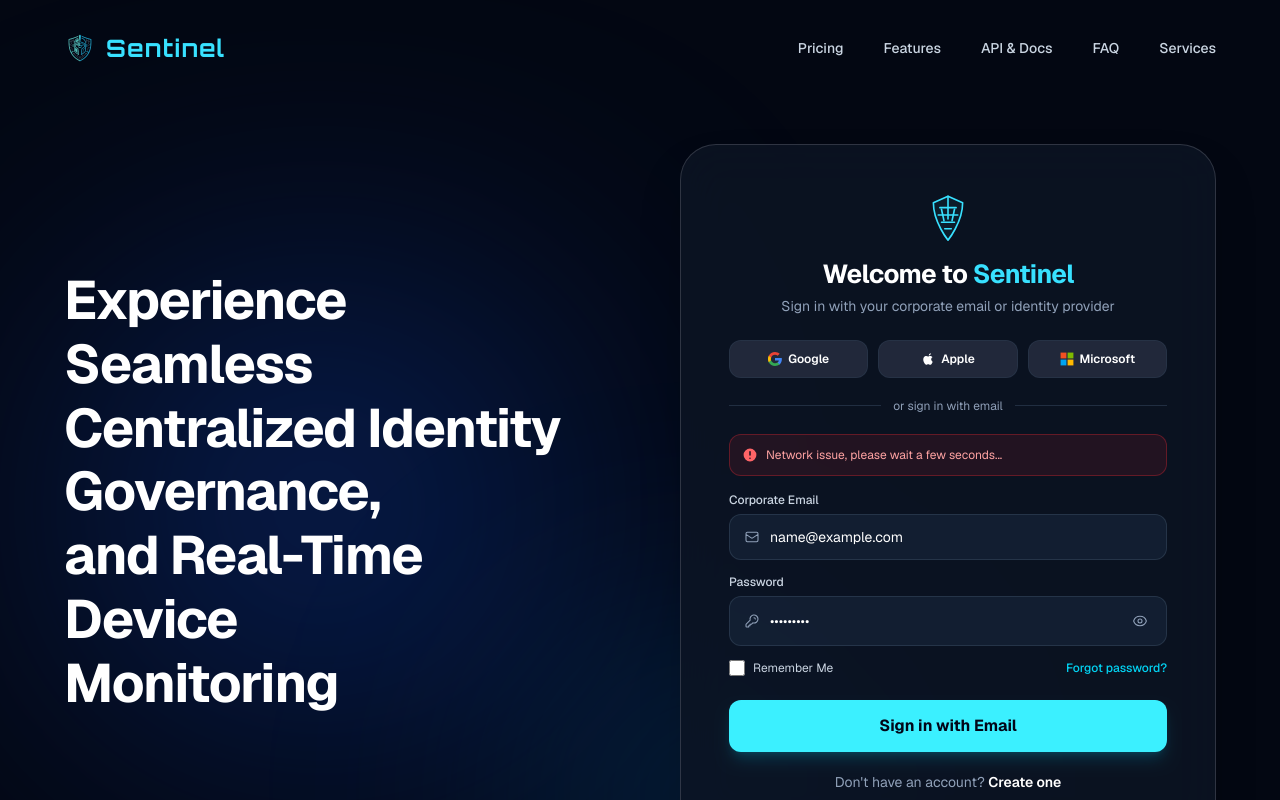
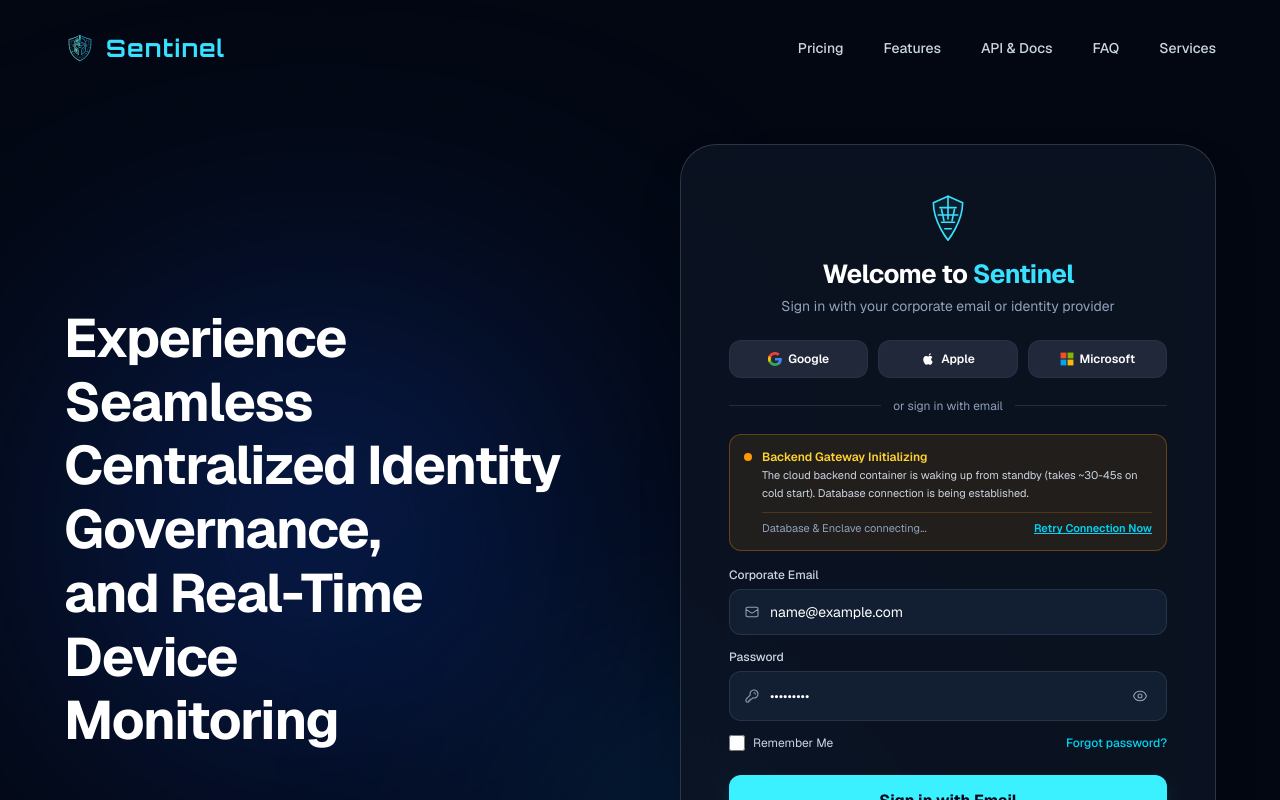
Before and after one commit to Sentinal-Security/web, a Next.js app: page /login in a window 1280 px wide. Both pictures are taken after typing "name@example.com", "Sample123" into the empty fields and a click on the button "Sign in with Email". Shown: the top 800 px of the page. Built offline with nearby package versions, Linux system fonts and the light colour scheme; no server answers.

Commit message:
fix(auth): improve cold start detection and auto-wait feedback during gateway startup [SS-157]

```diff
--- a/app/login/page.tsx
+++ b/app/login/page.tsx
@@ -204,8 +204,8 @@ function LoginPageContent() {
     };
   }, [mfaChallenge?.challengeId, mfaMode]);
 
-  const handleLoginSubmit = async (e: React.FormEvent) => {
-    e.preventDefault();
+  const handleLoginSubmit = async (e?: React.FormEvent) => {
+    if (e) e.preventDefault();
     setValidationError("");
     setAuthError(null);
     setNetworkWait(false);
@@ -1037,8 +1037,36 @@ function LoginPageContent() {
                     </div>
                   )}
 
-                  {/* Alert: Validation or Login Error */}
-                  {(validationError || authError) && (
+                  {/* Alert: Backend Gateway Warming Up / Cold Start */}
+                  {authError && (authError.includes("Network issue") || authError.includes("wait a few seconds") || authError.includes("Failed to fetch")) && (
+                    <div className="mb-4 p-3.5 rounded-xl bg-amber-500/10 border border-amber-500/30 text-amber-200 text-xs">
+                      <div className="flex items-start gap-2.5">
+                        <span className="relative flex h-2 w-2 mt-1 shrink-0">
+                          <span className="animate-ping absolute inline-flex h-full w-full rounded-full bg-amber-400 opacity-75"></span>
+                          <span className="relative inline-flex rounded-full h-2 w-2 bg-amber-500"></span>
+                        </span>
+                        <div className="flex-1">
+                          <div className="font-semibold text-amber-300">Backend Gateway Initializing</div>
+                          <p className="text-slate-300 text-[11px] mt-0.5 leading-relaxed">
+                            The cloud backend container is waking up from standby (takes ~30-45s on cold start). Database connection is being established.
+                          </p>
+                          <div className="mt-2.5 pt-2 border-t border-amber-500/20 flex items-center justify-between">
+                            <span className="text-[11px] text-slate-400">Database & Enclave connecting...</span>
+                            <button
+                              type="button"
+                              onClick={() => handleLoginSubmit()}
+                              className="text-[11px] text-cyan-400 hover:text-cyan-300 font-semibold underline cursor-pointer"
+                            >
+                              Retry Connection Now
+                            </button>
+                          </div>
+                        </div>
+                      </div>
+                    </div>
+                  )}
+
+                  {/* Alert: Validation or Login Error (Excluding cold start) */}
+                  {(validationError || (authError && !authError.includes("Network issue") && !authError.includes("wait a few seconds") && !authError.includes("Failed to fetch"))) && (
                     <div className="mb-4 p-3 rounded-xl bg-red-500/10 border border-red-500/30 text-red-300 text-xs">
                       <div className="flex items-center gap-2">
                         <svg className="w-4 h-4 shrink-0 text-red-400" viewBox="0 0 20 20" fill="currentColor">
```
